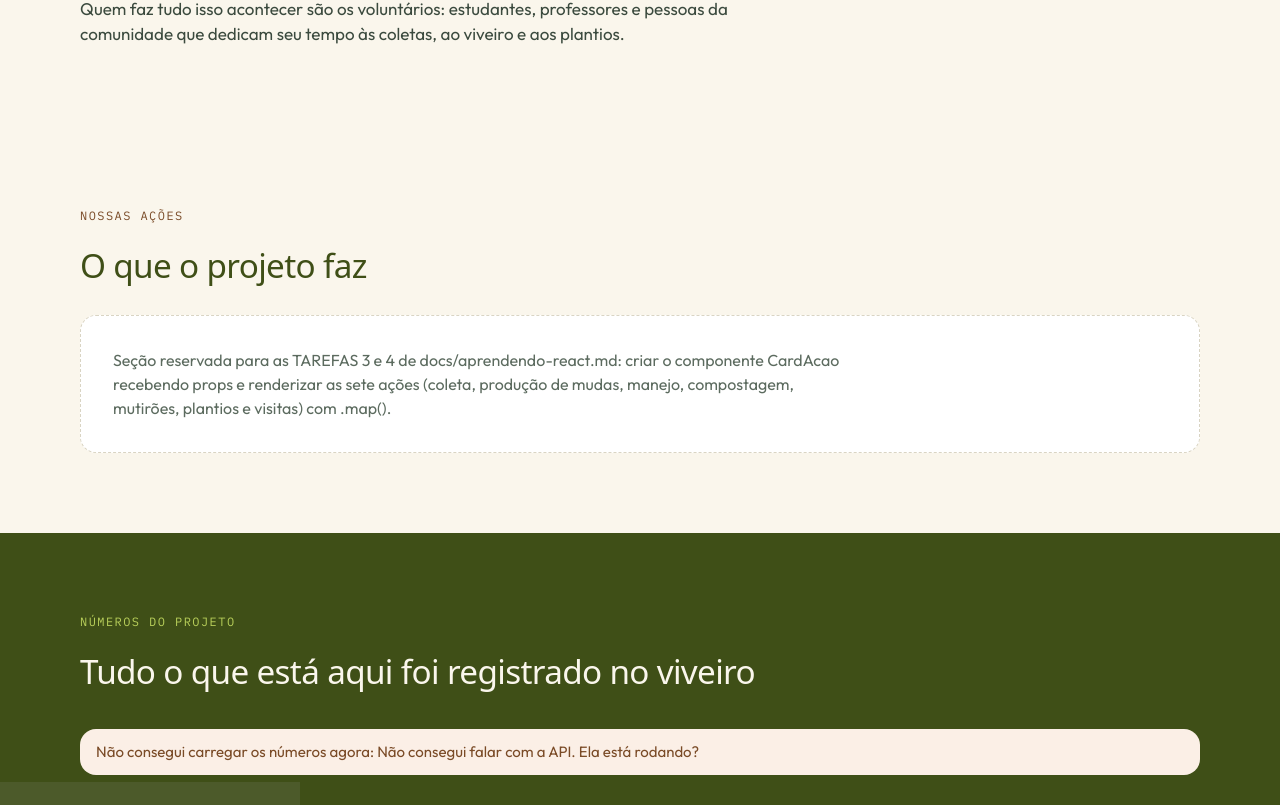
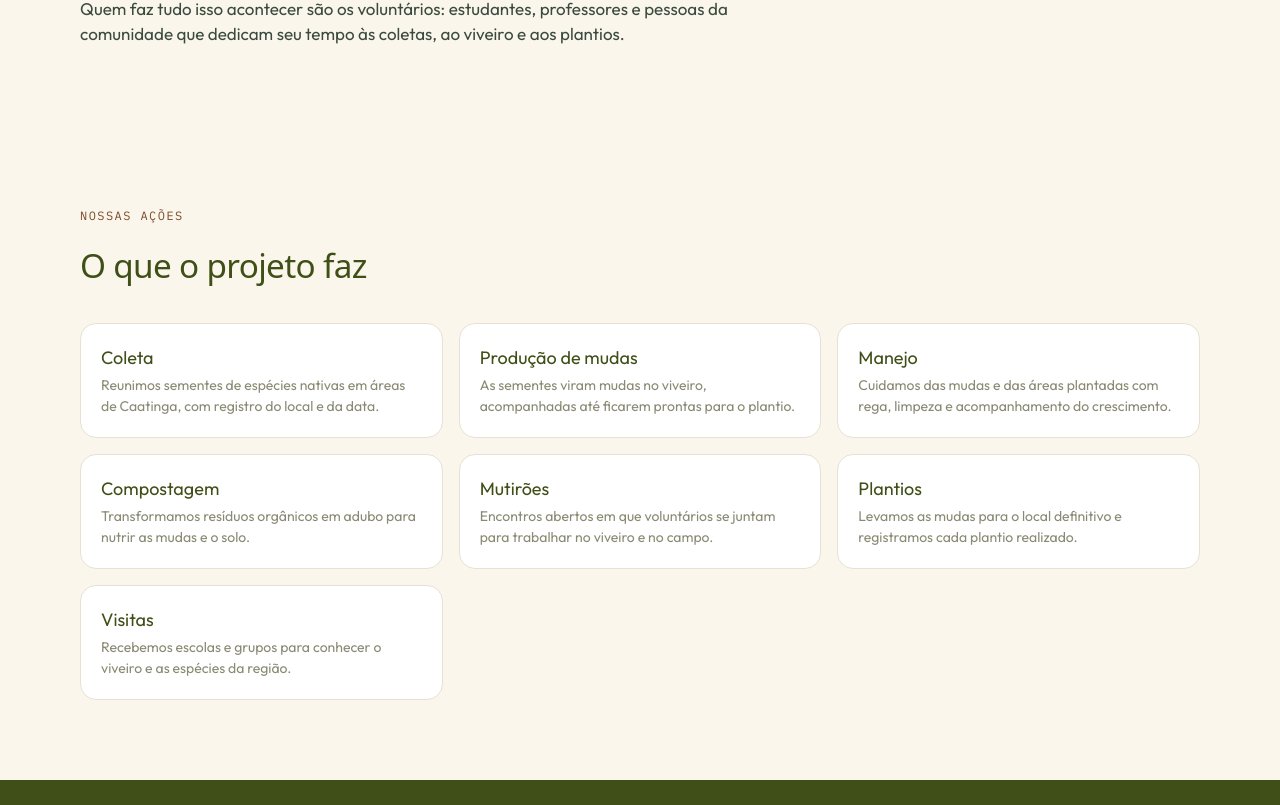
Before and after one commit to Pedrooarj/projeto-nativas, a React (Vite) app in the folder web/: page / in a window 1280 px wide. Shown: the part 975-1780 px from the top of the page. Built offline with nearby package versions, Linux system fonts and the light colour scheme; no server answers; grey boxes are pictures that could not be loaded; a web font is replaced by a local one.

Commit message:
fix(Portal): adicionei o que se pedia na Tarefa 4 — As sete ações com .map()

```diff
--- a/web/src/rotas/publicas/Portal.tsx
+++ b/web/src/rotas/publicas/Portal.tsx
@@ -5,6 +5,7 @@ import "leaflet/dist/leaflet.css";
 import { buscarMetricas, ErroDaApi, type Metricas } from "../../lib/api";
 import { Botao } from "../../componentes/ui/Botao";
 import { Card } from "../../componentes/ui/Card";
+import { CardAcao } from "../../componentes/ui/CardAcao";
 
 const CAICO: [number, number] = [-6.4578, -37.0977];
 
@@ -146,13 +147,57 @@ function Sobre() {
 }
 
 function Acoes() {
+  const acoes = [
+    {
+      titulo: "Coleta",
+      descricao: "Reunimos sementes de espécies nativas em áreas de Caatinga, com registro do local e da data.",
+    },
+    {
+      titulo: "Produção de mudas",
+      descricao: "As sementes viram mudas no viveiro, acompanhadas até ficarem prontas para o plantio.",
+    },
+    {
+      titulo: "Manejo",
+      descricao: "Cuidamos das mudas e das áreas plantadas com rega, limpeza e acompanhamento do crescimento.",
+    },
+    {
+      titulo: "Compostagem",
+      descricao: "Transformamos resíduos orgânicos em adubo para nutrir as mudas e o solo.",
+    },
+    {
+      titulo: "Mutirões",
+      descricao: "Encontros abertos em que voluntários se juntam para trabalhar no viveiro e no campo.",
+    },
+    {
+      titulo: "Plantios",
+      descricao: "Levamos as mudas para o local definitivo e registramos cada plantio realizado.",
+    },
+    {
+      titulo: "Visitas",
+      descricao: "Recebemos escolas e grupos para conhecer o viveiro e as espécies da região.",
+    },
+  ]
+
+
   return (
-    <SecaoPlaceholder
-      id="acoes"
-      sobretitulo="Nossas ações"
-      titulo="O que o projeto faz"
-      descricao="Seção reservada para as TAREFAS 3 e 4 de docs/aprendendo-react.md: criar o componente CardAcao recebendo props e renderizar as sete ações (coleta, produção de mudas, manejo, compostagem, mutirões, plantios e visitas) com .map()."
-    />
+    // <SecaoPlaceholder
+    //   id="acoes"
+    //   sobretitulo="Nossas ações"
+    //   titulo="O que o projeto faz"
+    //   descricao="Seção reservada para as TAREFAS 3 e 4 de docs/aprendendo-react.md: criar o componente CardAcao recebendo props e renderizar as sete ações (coleta, produção de mudas, manejo, compostagem, mutirões, plantios e visitas) com .map()."
+    // />
+    <section id="acoes" className="mx-auto max-w-conteudo px-5 py-20">
+      <p className="rotulo-portal text-madeira">Nossas ações</p>
+      <h2 className="mt-4 text-subtitulo">O que o projeto faz</h2>
+      <ul className="mt-8 grid gap-4 sistema:grid-cols-3">
+        {acoes.map((acao) => (
+          <li key = {acao.titulo}>
+            <CardAcao titulo = {acao.titulo} descricao = {acao.descricao} />
+          </li>
+        ))}
+      </ul>
+
+    </section>
   );
 }
 
```
